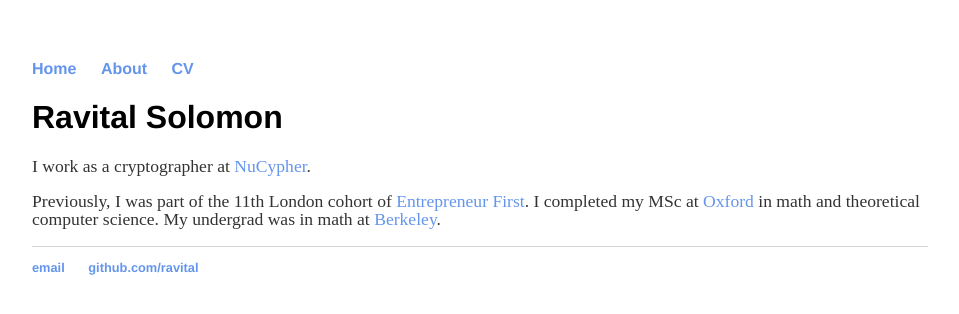
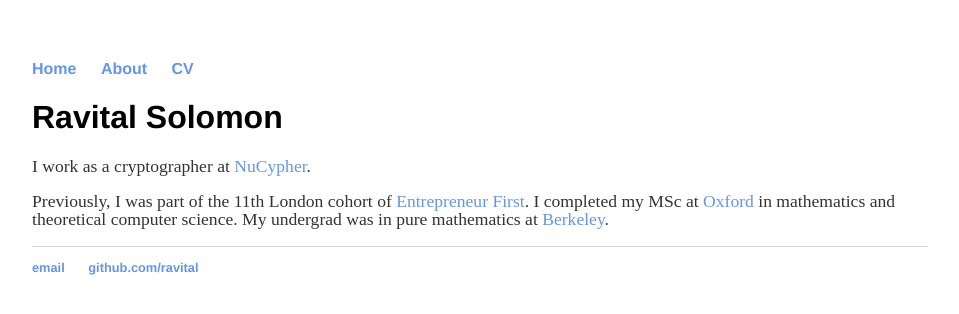
Before and after one commit to ravital/ravital.github.io, a Jekyll site: the page built from index.html, in a window 1280 px wide. Shown: the top 314 px of the page, without its empty margins (160-1119 px from the left). Built offline with Jekyll 4.4.1, drawn with Linux system fonts in a browser that asks for light colours.

Commit message:
Update index.html

```diff
--- a/index.html
+++ b/index.html
@@ -6,6 +6,6 @@ title: Ravital Solomon
 	<h1>Ravital Solomon</h1>
 	<p>I work as a cryptographer at <a href="https://www.nucypher.com">NuCypher</a>.</p>
 	<p>Previously, I was part of the 11th London cohort of <a href="https://www.joinef.com/">Entrepreneur First</a>.
-	I completed my MSc at <a href="https://www.maths.ox.ac.uk/">Oxford</a> in math and theoretical computer science.
-	My undergrad was in math at <a href="https://math.berkeley.edu/">Berkeley</a>.</p>
+	I completed my MSc at <a href="https://www.maths.ox.ac.uk/">Oxford</a> in mathematics and theoretical computer science.
+	My undergrad was in pure mathematics at <a href="https://math.berkeley.edu/">Berkeley</a>.</p>
 </div><!-- /.blurb -->
```
